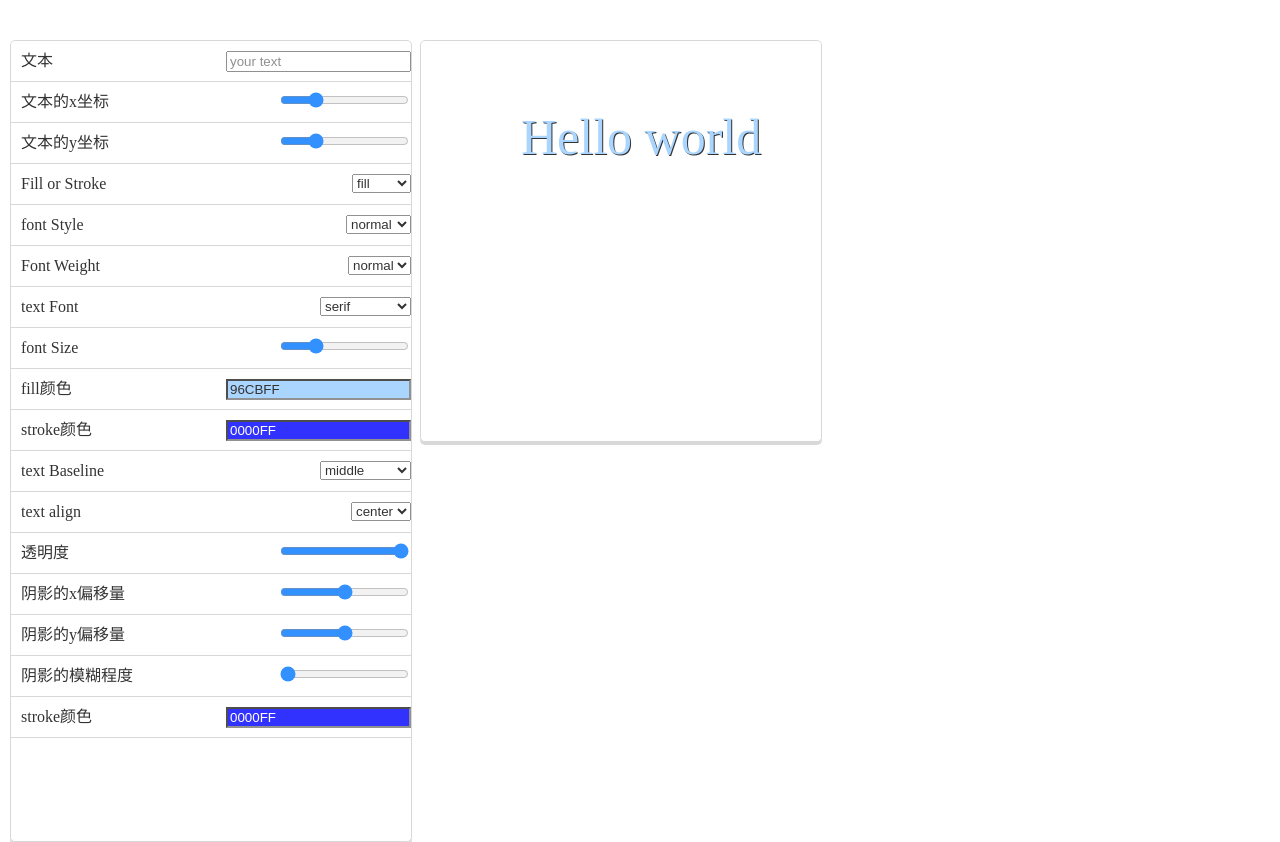
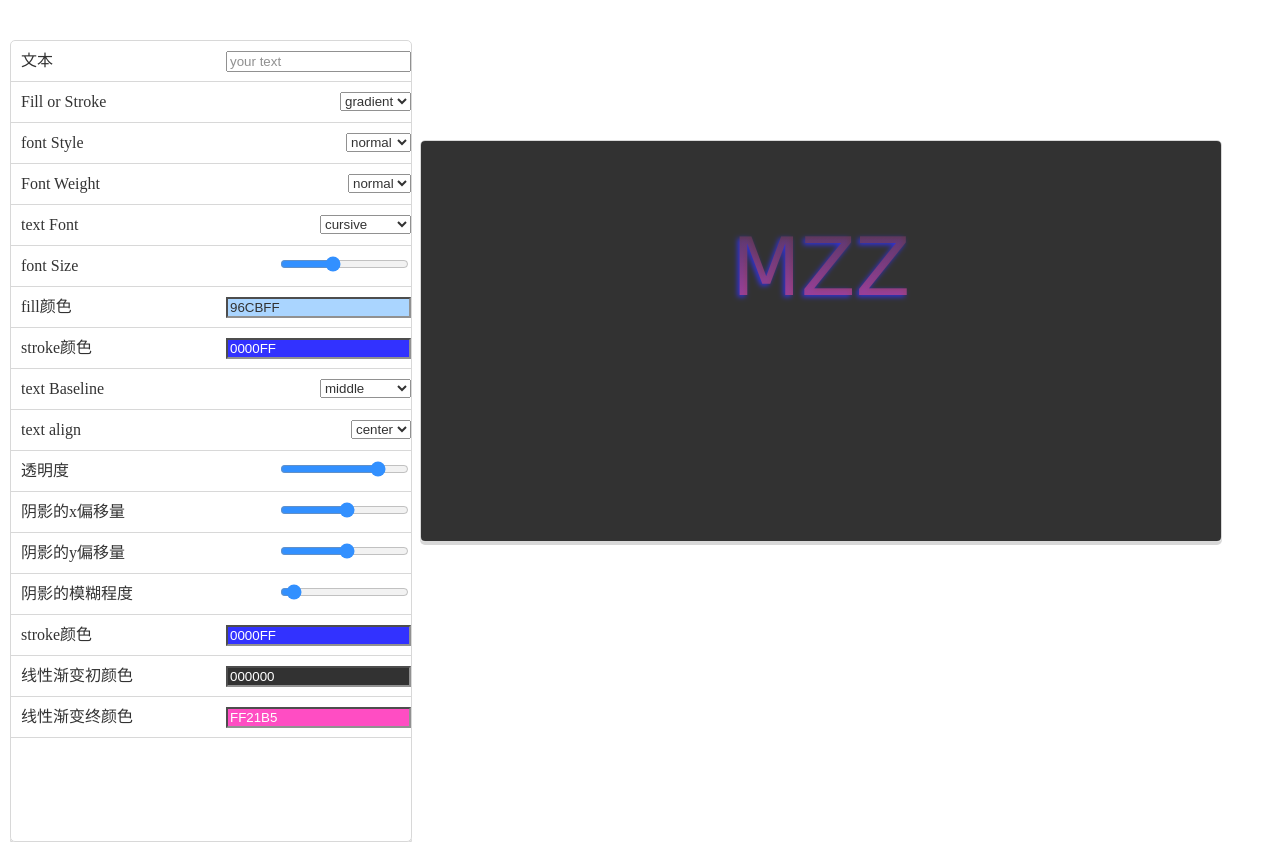
Before and after one commit to mzzq/HTML5-Canvas-Study, a plain HTML site: page Chapter3/fontstyle.html in a window 1280 px wide. Drawn offline with Linux system fonts and the light colour scheme.

Commit message:
fontstyle

```diff
--- a/Chapter3/fontstyle.html
+++ b/Chapter3/fontstyle.html
@@ -6,22 +6,23 @@
 			<script type="text/javascript" src="../Js/jscolor.js"></script>
 		</head>
 		<body>
-		<canvas id="letters" width="400px" height="400px"></canvas>
+		<canvas id="letters" width="800px" height="400px" class="fontstyle"></canvas>
 		<form>
 		<div>
 			<label>文本</label><input type="text" placeholder="your text" id="textbox"><br/>
 		</div>
-		<div>
+		<!-- <div>
 			<label>文本的x坐标</label>
 			<input type="range" min="0" max="400" step="1" value="100" id="font_x">
 		</div>
 		<div>
 			<label>文本的y坐标</label>
 			<input type="range" min="0" max="400" step="1" value="100" id="font_y">
-		</div>
+		</div> -->
 		<div>
 			<label>Fill or Stroke</label>
 			<select id="fillOrstroke">
+				<option value="gradient">gradient</option>
 				<option value="fill">fill</option>
 				<option value="stroke">stroke</option>
 				<option value="both">both</option>
@@ -47,17 +48,17 @@
 		<div>
 			<label>text Font</label>
 			<select id="text_font">
-				<option value="serif">serif</option>
+				<option value="cursive">cursive</option>
+				<option value="微软雅黑">微软雅黑</option>
 				<option value="sans-serif">sans-serif</option>
-				<option value="cursive">cursive</option>
 				<option value="fantasy">fantasy</option>
 				<option value="monospace">monospace</option>
-				<option value="微软雅黑">微软雅黑</option>
+				<option value="serif">serif</option>
 			</select>
 		</div>
 		<div>
 			<label>font Size</label>
-			<input type="range" min="0" max="200" step="1" value="50" id="font_size">
+			<input type="range" min="0" max="200" step="1" value="80" id="font_size">
 		</div>
 		<div>
 			<label>fill颜色</label>
@@ -90,23 +91,31 @@
 		</div>
 		<div>
 			<label>透明度</label>
-			<input type="range" min="0" max="1" step="0.01" value="1" id="font_alpha">
+			<input type="range" min="0" max="1" step="0.01" value="0.8" id="font_alpha">
 		</div>
 		<div>
 			<label>阴影的x偏移量</label>
-			<input type="range" min="-100" max="100" step="1" value="0" id="shadow_x">
+			<input type="range" min="-100" max="100" step="1" value="4" id="shadow_x">
 		</div>
 		<div>
 			<label>阴影的y偏移量</label>
-			<input type="range" min="-100" max="100" step="1" value="0" id="shadow_y">
+			<input type="range" min="-100" max="100" step="1" value="4" id="shadow_y">
 		</div>
 		<div>
 			<label>阴影的模糊程度</label>
-			<input type="range" min="0" max="100" step="1" value="0" id="shadow_blur">
+			<input type="range" min="0" max="100" step="1" value="5" id="shadow_blur">
 		</div>
 		<div>
 			<label>stroke颜色</label>
 			<input class="color" value="#0000FF" id="shadow_color">
+		</div>
+		<div>
+			<label>线性渐变初颜色</label>
+			<input class="color" value="#000000" id="gradient_scolor">
+		</div>
+		<div>
+			<label>线性渐变终颜色</label>
+			<input class="color" value="#ff21b5" id="gradient_ecolor">
 		</div>
 		</form>
 		<script type="text/javascript">
@@ -123,30 +132,35 @@
 				// }
 				var thecanvas=document.getElementById('letters');
 				var context=thecanvas.getContext("2d");
-				var font_size="50";
+				var font_size="80";
 				var font_style="normal";
 				var font_weight="normal";
-				var font_family="serif";
+				var font_family="cursive";
 				var fontElement;
-				var font_fill="fill";
-				var font_value="Hello world";
+				var font_fill="gradient";
+				var font_value="MZZ";
 				var font_fillcolor="#96CBFF";
 				var font_strokecolor="#000000";
 				var text_align="left";
 				var text_baseline="middle";
-				var font_alpha="1";
+				var font_alpha="0.8";
 				var font_x="100";
 				var font_y="100";
-				var shadow_x="1";
-				var shadow_y="1";
-				var shadow_blur="0";
-				var shadow_color="#000000";
+				var shadow_x="-2";
+				var shadow_y="2";
+				var shadow_blur="5";
+				var shadow_color="#0000ff";
+				var gradient_scolor="000000";
+				var gradient_ecolor="ff21b5";
+				var gradient=font_fillcolor;
+				var metrics=context.measureText(font_value);
+				font_x=(thecanvas.width/2)-(metrics.width/2);
 				fontElement=document.getElementById("textbox");
 				fontElement.addEventListener("keyup",textValueChanged,false);
-				fontElement=document.getElementById("font_x");
-				fontElement.addEventListener("change",fontXChanged,false);
-				fontElement=document.getElementById("font_y");
-				fontElement.addEventListener("change",fontYChanged,false);
+				// fontElement=document.getElementById("font_x");
+				// fontElement.addEventListener("change",fontXChanged,false);
+				// fontElement=document.getElementById("font_y");
+				// fontElement.addEventListener("change",fontYChanged,false);
 				fontElement=document.getElementById("font_size");
 				fontElement.addEventListener("change",textSizeChanged,false);
 				fontElement=document.getElementById("fillOrstroke");
@@ -175,25 +189,30 @@
 				fontElement.addEventListener("change",shadowBlurChanged,false);
 				fontElement=document.getElementById("shadow_color");
 				fontElement.addEventListener("change",shadowColorChanged,false);
+				fontElement=document.getElementById("gradient_ecolor");
+				fontElement.addEventListener("change",gradientEcolorChanged,false);
+				fontElement=document.getElementById("gradient_scolor");
+				fontElement.addEventListener("change",gradientScolorChanged,false);
 				function textSizeChanged(e){
 					var target=e.target;
 					font_size=target.value;
 					console.log(font_size);
 					drawScreen();
 				}
-				function fontXChanged(e){
-					var target=e.target;
-					font_x=target.value;
-					drawScreen();
-				}
-				function fontYChanged(e){
-					var target=e.target;
-					font_y=target.value;
-					drawScreen();
-				}
+				// function fontXChanged(e){
+				// 	var target=e.target;
+				// 	font_x=target.value;
+				// 	drawScreen();
+				// }
+				// function fontYChanged(e){
+				// 	var target=e.target;
+				// 	font_y=target.value;
+				// 	drawScreen();
+				// }
 				function textValueChanged(e){
 					var target=e.target;
 					font_value=target.value;
+					console.log(font_value);
 					drawScreen();
 				}
 				function textFillChanged(e){
@@ -260,19 +279,48 @@
 				function shadowColorChanged(e){
 					var target=e.target;
 					shadow_color=target.value;
+					console.log(shadow_color);
+					drawScreen();
+				}
+				function gradientScolorChanged(e){
+					var target=e.target;
+					gradient_scolor=target.value;
+					console.log(gradient_scolor);
+					drawScreen();
+				}
+				function gradientEcolorChanged(e){
+					var target=e.target;
+					gradient_ecolor=target.value;
 					drawScreen();
 				}
 				function drawScreen(){
 					context.clearRect(0,0,400,400);
 					context.save();
 					context.font=font_weight+" "+font_style+" "+font_size+"px "+font_family;
+					// context.clearRect(font_x-20,font_y-50,metrics.width+40,130);
+					metrics=context.measureText(font_value);
+					console.log(metrics.width);
+					font_x=(thecanvas.width/2)-(metrics.width/2);
+					font_y=(thecanvas.height/3);
+					context.fillStyle="#000000";
+					context.fillRect(0,0,800,400);
+					// context.stroke="#000000";
+					// context.strokeRect(font_x-20,font_y-50,metrics.width+40,100);
+					// context.strokeStyle="#000000";
+					// context.strokeRect(10,10,390,390);
+
+
 					context.textAlign=text_align;
 					context.globalAlpha=font_alpha;
 					context.textBaseline=text_baseline;
+					gradient=context.createLinearGradient(font_x-20,font_y-80,font_x-20,font_y+80);
+					gradient.addColorStop(0,"#"+gradient_scolor);
+					gradient.addColorStop(1,"#"+gradient_ecolor);
 					context.shadowOffsetX=shadow_x;
 					context.shadowOffsetY=shadow_y;
 					context.shadowBlur=shadow_blur;
 					context.shadowColor=shadow_color;
+					// context.save();
 					switch(font_fill){
 						case "fill":
 							context.fillStyle=font_fillcolor;
@@ -288,6 +336,10 @@
 							context.strokeStyle=font_strokecolor;
 							context.strokeText(font_value,font_x,font_y);
 							break;
+						case "gradient":
+							context.fillStyle=gradient;
+							context.fillText(font_value,font_x,font_y);
+							break;
 					}
 					context.restore();
 				}
--- a/Css/index.css
+++ b/Css/index.css
@@ -2,6 +2,20 @@ body{
 	text-align: center;
 }
 canvas{
+	/*position: absolute;*/
+	margin-top: 100px;
+	/*top: 40px;*/
+	/*left:420px;*/
+	border: 1px solid #cfcfcf;
+	border-radius: 5px;
+	opacity: 0.8;
+	float: center;
+	width: 400px;
+	height:400px;
+	-webkit-box-shadow:0px 3px #cfcfcf;
+	box-shadow:0px 3px #cfcfcf;
+}
+.fontstyle{
 	position: absolute;
 	/*margin-top: 100px;*/
 	top: 40px;
@@ -9,9 +23,8 @@ canvas{
 	border: 1px solid #cfcfcf;
 	border-radius: 5px;
 	opacity: 0.8;
+	width: 800px;
 	float: center;
-	width: 400px;
-	height:400px;
 	-webkit-box-shadow:0px 3px #cfcfcf;
 	box-shadow:0px 3px #cfcfcf;
 }
```
